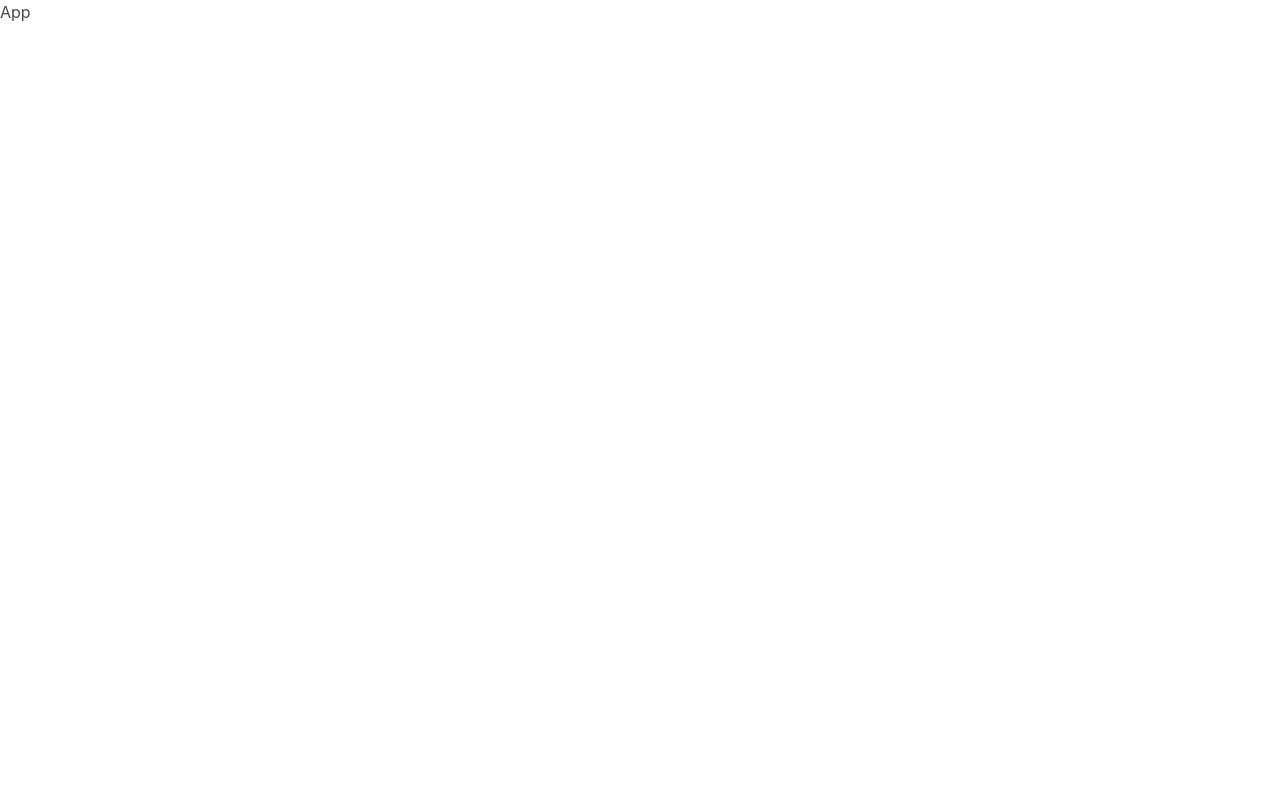
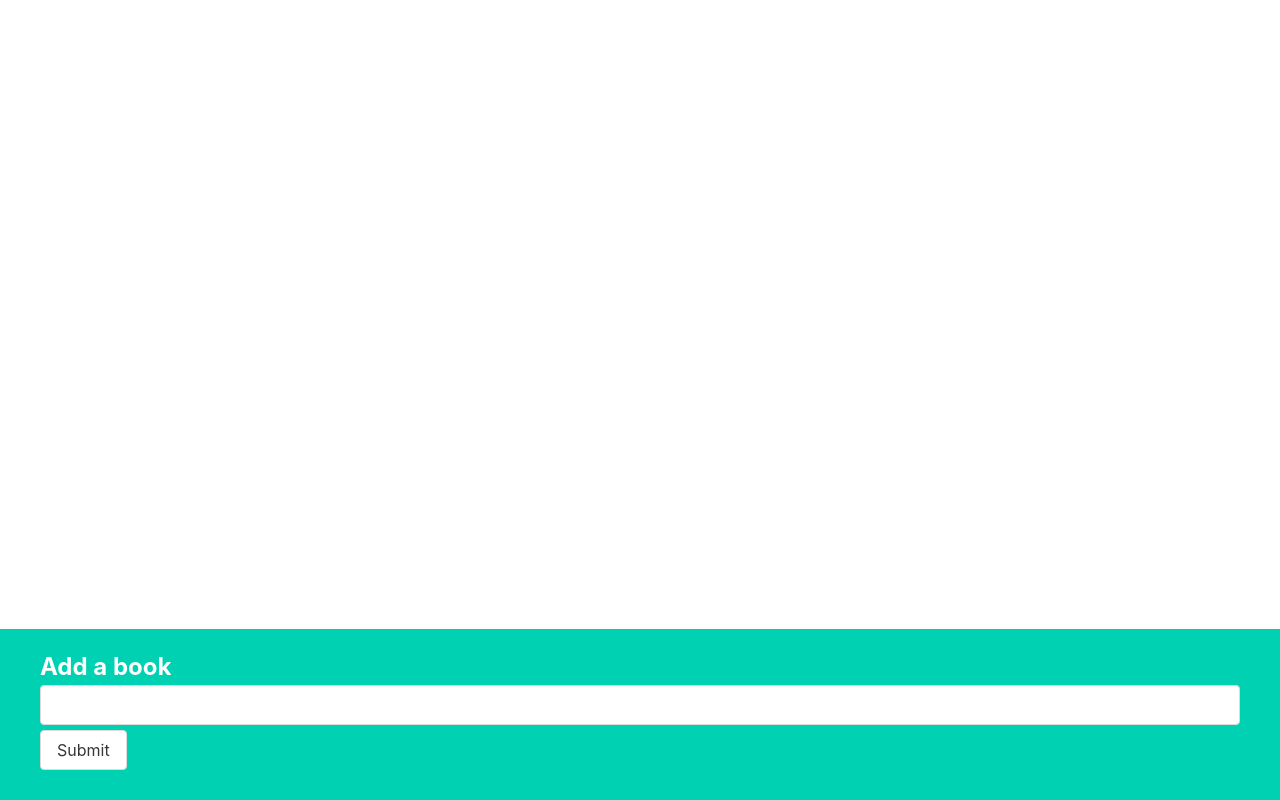
Before and after one commit to one-way7/books, a React (Create React App) app: page / in a window 1280 px wide. Built offline with nearby package versions, Linux system fonts and the light colour scheme.

Commit message:
implemented raising the state to store the information entered by the user

```diff
--- a/src/App.js
+++ b/src/App.js
@@ -1,6 +1,15 @@
+import { useState } from 'react';
+
+import BookCreate from './components/BookCreate';
 
 function App() {
-  return <div>App</div>
+    const [books, setBooks] = useState([]);
+
+    const handleCreateBook = title => {
+        console.log(title);
+    };
+
+    return <BookCreate onCreate={handleCreateBook} />;
 }
 
 export default App;
```
